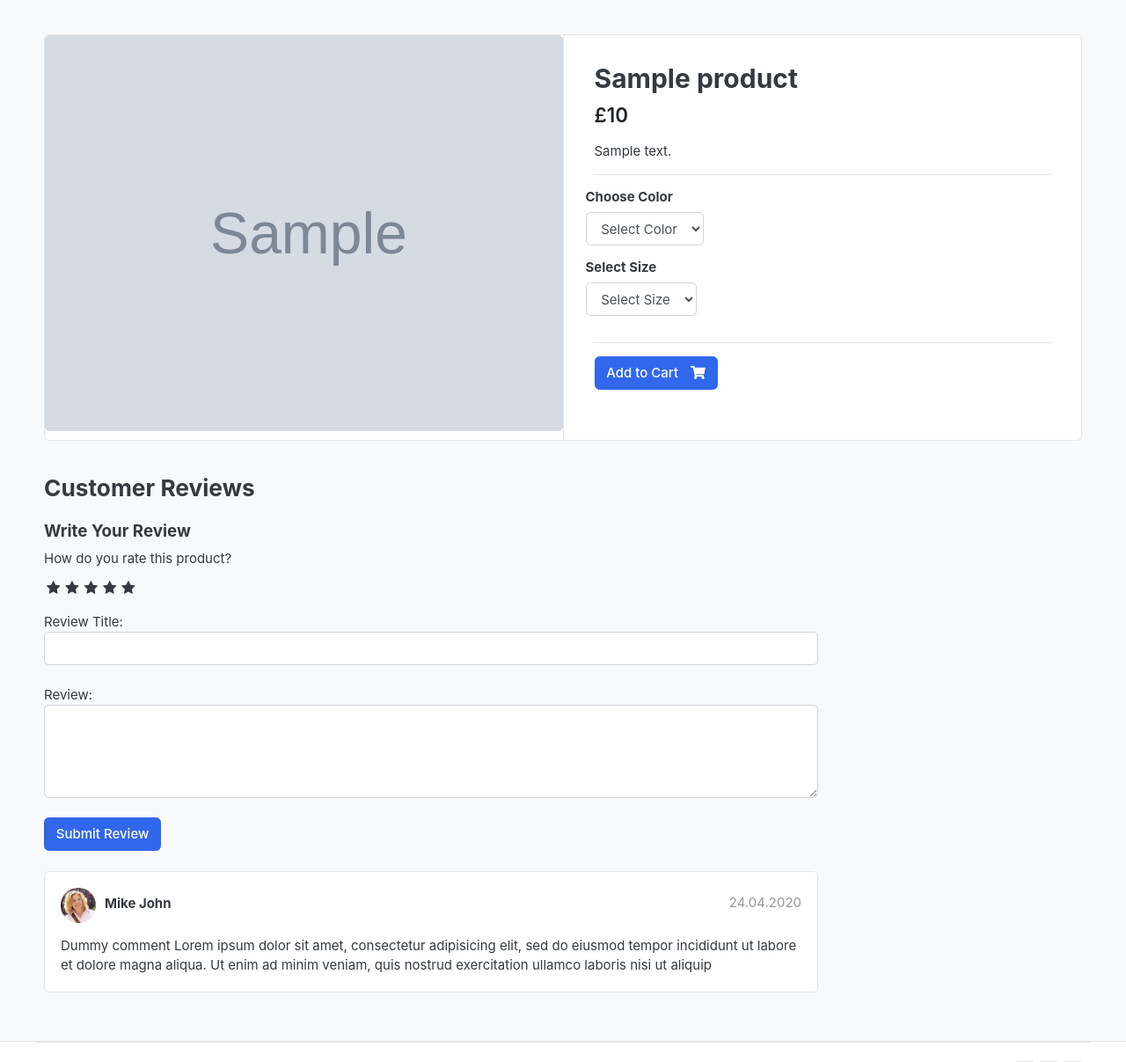
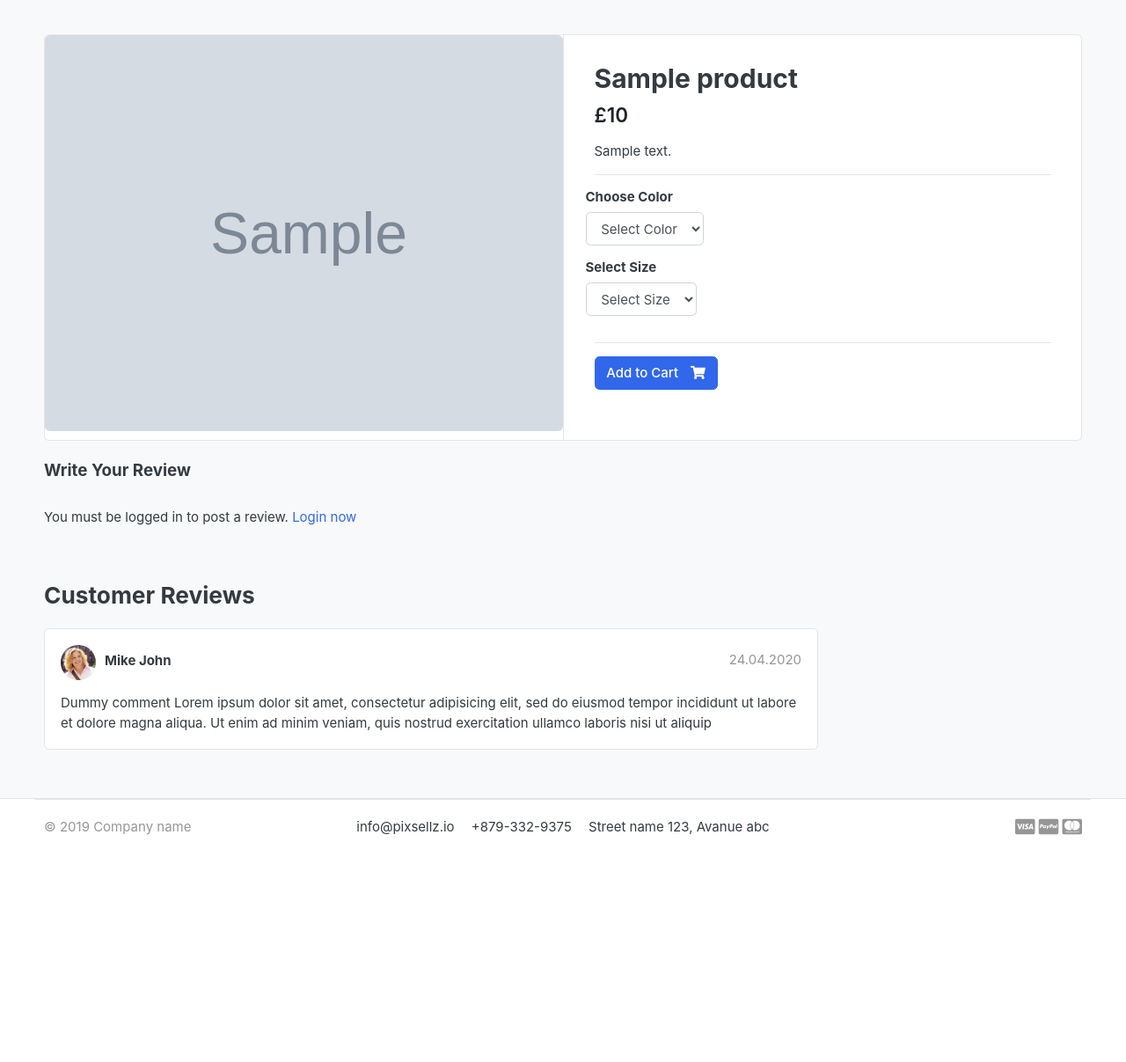
Before and after one commit to horger89/e-commerce_store, a Django app: a page that uses templates/store/product_detail.html in a window 1280 px wide. Shown: the part 119-1326 px from the top of the page at 88% size. After the commit the page ends 1068 px from the top, so only its background shows below. Run offline with Django 3.2, Linux system fonts and the light colour scheme; tables that the repository leaves empty hold one stand-in row (values such as "Sample post"); grey boxes marked "Sample" are stand-in pictures; some libraries are stand-ins or nearby versions; some web fonts are replaced.

Commit message:
worked on review and rating system

```diff
--- a/store/urls.py
+++ b/store/urls.py
@@ -8,4 +8,5 @@ urlpatterns = [
     path('category/<slug:category_slug>/', views.store, name='products_by_category'),
     path('category/<slug:category_slug>/<slug:product_slug>/', views.product_detail, name='product_detail'),
     path('search/', views.search, name='search'),
+    path('submit_review/<int:product_id>/', views.submit_review, name='submit_review'),
 ]
--- a/store/views.py
+++ b/store/views.py
@@ -1,11 +1,13 @@
-from django.shortcuts import render, get_object_or_404
-from . models import Product
+from django.shortcuts import render, get_object_or_404, redirect
+from . models import Product, ReviewRating
 from category.models import Category
 from carts.views import _cart_id
 from carts.models import CartItem
 from django.core.paginator import EmptyPage, PageNotAnInteger, Paginator
 from django.http import HttpResponse
 from django.db.models import Q
+from .forms import ReviewForm
+from django.contrib import messages
 # Create your views here.
 
 def store(request, category_slug = None):
@@ -67,3 +69,35 @@ def search(request):
         'product_count' : product_count,
     }
     return render(request, 'store/store.html', context)
+
+
+def submit_review(request, product_id):
+    url = request.META.get('HTTP_REFERER') # store previous url
+    if request.method == 'POST':
+        try:
+            reviews = ReviewRating.objects.get(user__id = request.user.id, product__id = product_id)
+            form = ReviewForm(request.POST, instance = reviews)
+            if form.is_valid():
+                form.save()
+                messages.success(request, 'Thank you! Your review has been updated')
+                return redirect(url)
+            else:
+                messages.error(request, 'All fields required!')
+                return redirect(url)
+
+        except ReviewRating.DoesNotExist:
+            form = ReviewForm(request.POST)
+            if form.is_valid():
+                data = ReviewRating()
+                data.subject = form.cleaned_data['subject']
+                data.rating = form.cleaned_data['rating']
+                data.review = form.cleaned_data['review']
+                data.ip= request.META.get('REMOTE_ADDR') # store ip address
+                data.product_id = product_id
+                data.user_id = request.user.id
+                data.save()
+                messages.success(request, 'Thank you! Your review has been created')
+                return redirect(url)
+            else:
+                messages.error(request, 'All fields required!')
+                return redirect(url)
--- a/templates/store/product_detail.html
+++ b/templates/store/product_detail.html
@@ -79,43 +79,59 @@
     <div class="row">
                 <div class="col-md-9">
 
-        <header class="section-heading">
-            <h3>Customer Reviews </h3>
 
-        </header>
 
-        <form action="" method="POST">
+        <form action="{% url 'submit_review' single_product.id %}" method="POST">
             {% csrf_token %}
+
             <h5>Write Your Review</h5>
             <div>
+                {% if user.is_authenticated %}
                 <!-- Rating stars -->
                 <label>How do you rate this product?</label>
                 <br>
                 <div class="rate">
-                  <input type="radio" name="rating" id="rating10" value="5" required /><label for="rating10" title="5"></label>
+                  <input type="radio" name="rating" id="rating10" value="5"  /><label for="rating10" title="5"></label>
                   <!--<input type="radio" name="rating" id="rating9" value="4.5" required /><label for="rating9" title="4.5" class="half"></label>-->
-                  <input type="radio" name="rating" id="rating8" value="4" required /><label for="rating8" title="4"></label>
+                  <input type="radio" name="rating" id="rating8" value="4"  /><label for="rating8" title="4"></label>
                   <!--<input type="radio" name="rating" id="rating7" value="3.5" required /><label for="rating7" title="3.5" class="half"></label>-->
-                  <input type="radio" name="rating" id="rating6" value="3" required /><label for="rating6" title="3"></label>
+                  <input type="radio" name="rating" id="rating6" value="3"  /><label for="rating6" title="3"></label>
                   <!--<input type="radio" name="rating" id="rating5" value="2.5" required /><label for="rating5" title="2.5" class="half"></label>-->
-                  <input type="radio" name="rating" id="rating4" value="2" required /><label for="rating4" title="2"></label>
+                  <input type="radio" name="rating" id="rating4" value="2" /><label for="rating4" title="2"></label>
                   <!--<input type="radio" name="rating" id="rating3" value="1.5" required /><label for="rating3" title="1.5" class="half"></label>-->
-                  <input type="radio" name="rating" id="rating2" value="1" required /><label for="rating2" title="1"></label>
+                  <input type="radio" name="rating" id="rating2" value="1"  /><label for="rating2" title="1"></label>
                   <!--<input type="radio" name="rating" id="rating1" value="0.5" required /><label for="rating1" title="0.5" class="half"></label>-->
                 </div>
                 <br>
+
                 Review Title:
                 <input type="text" class="form-control" name="subject">
                 <br>
                 Review:
                 <textarea name="review" rows="4" class="form-control"></textarea>
                 <br>
+
                 <input type="submit" value="Submit Review" class="btn btn-primary">
+                {% else %}
+                <br>
+                <p>You must be logged in to post a review. <span><a href="{% url 'login' %}">Login now</a></span></p>
+                {% endif %}
 
             </div>
+            <br>
+            {% include 'includes/alerts.html' %}
 
         </form>
         <br>
+
+
+            <div>
+            <header class="section-heading">
+            <h3>Customer Reviews </h3>
+            </header>
+            </div>
+
+
         <article class="box mb-3">
             <div class="icontext w-100">
                 <img src="{% static './images/avatars/avatar1.jpg' %}" class="img-xs icon rounded-circle">
```
